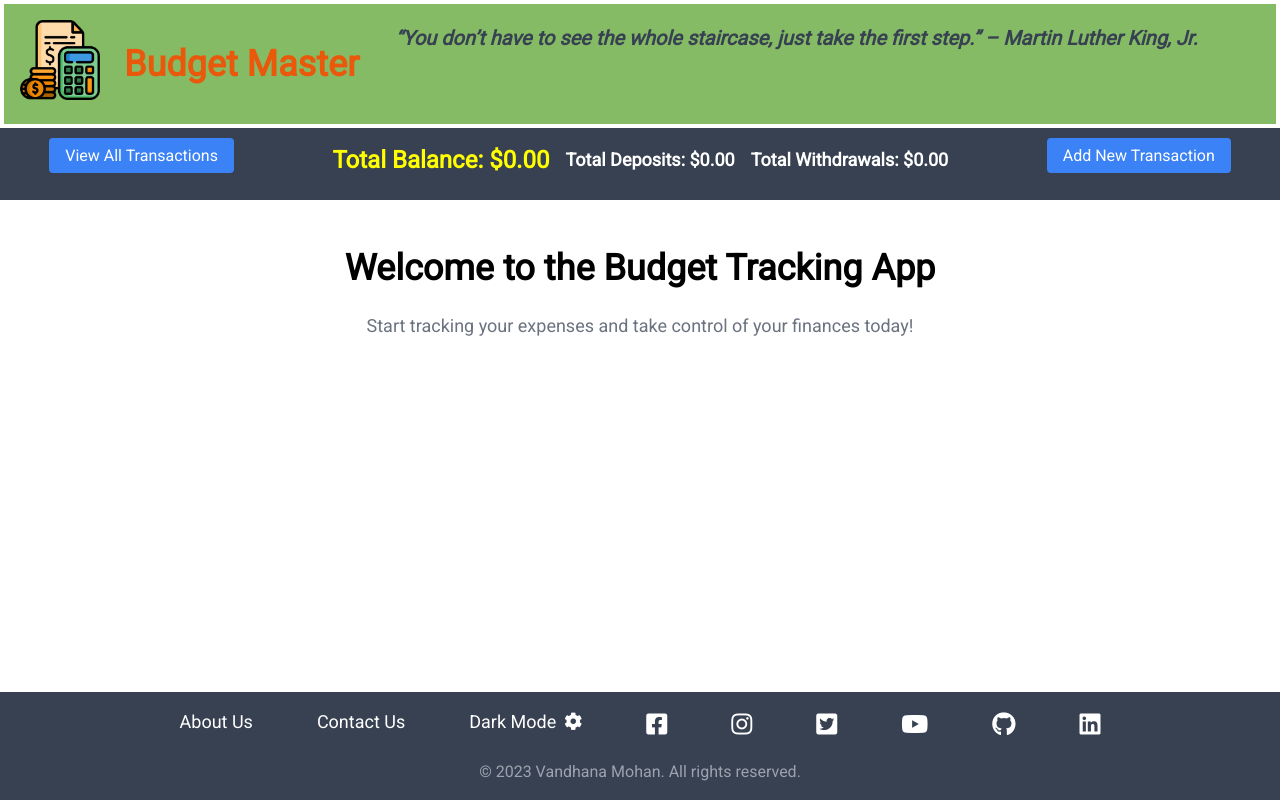
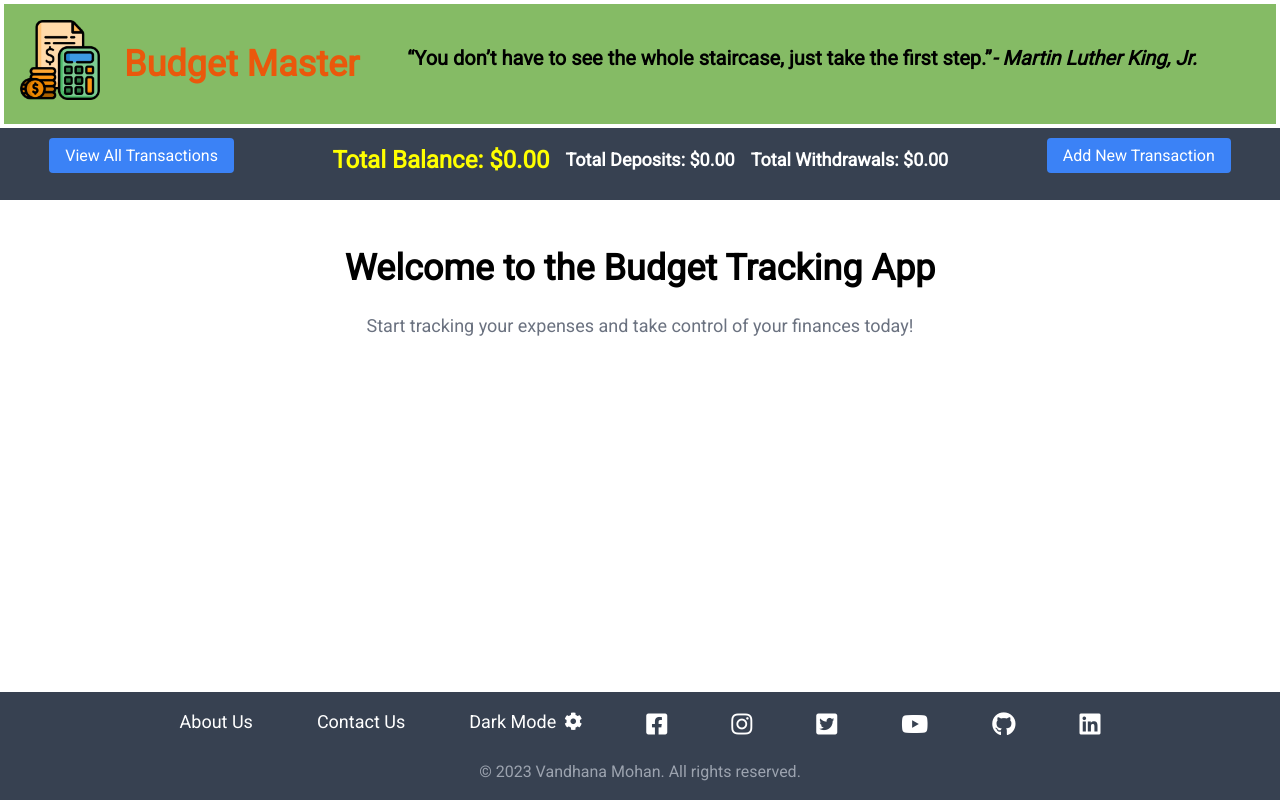
Before and after one commit to Vandhana-Mohan/budget-tracker-app-frontend, a React (Create React App) app: page / in a window 1280 px wide. Built offline with nearby package versions, Linux system fonts and the light colour scheme; no server answers.

Commit message:
add quote tag

```diff
--- a/src/Components/Header.js
+++ b/src/Components/Header.js
@@ -15,12 +15,11 @@ function Header({ isDarkMode }) {
           Budget Master
         </h1>
       </Link>
-      <h2 className="text-gray-700 text-xl italic font-bold text-right">
-        <span className="relative z-10 inline-block px-3 py-1">
-          “You don’t have to see the whole staircase, just take the first step.”
-          – Martin Luther King, Jr.
-        </span>
-      </h2>
+
+      <blockquote className="m-6 text-xl font-bold text-right">
+        “You don’t have to see the whole staircase, just take the first step.”
+        <cite>- Martin Luther King, Jr.</cite>
+      </blockquote>
     </header>
   );
 }
```
